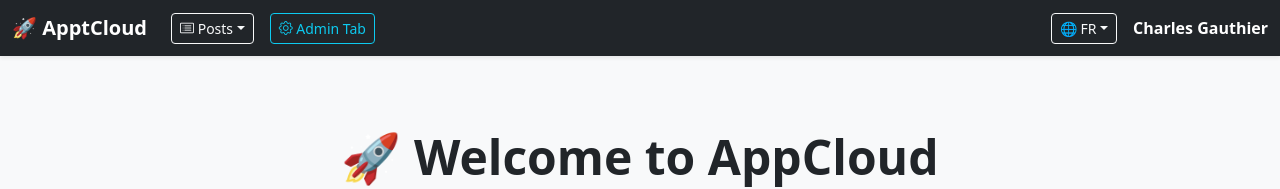
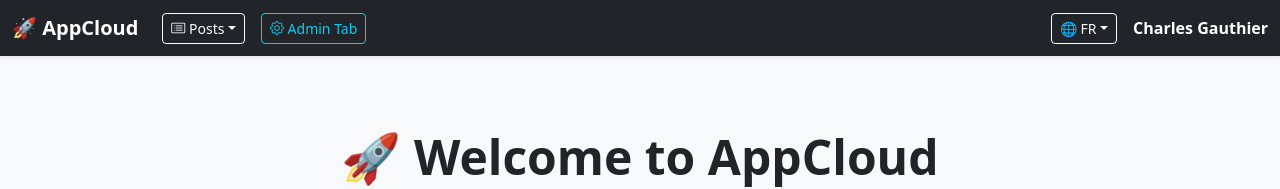
Before and after one commit to CharlesGAUTHIER1999/cloud-fullstack-app, a React (Vite) app in the folder frontend/: page / in a window 1280 px wide. Shown: the top 189 px of the page. Built offline with nearby package versions, Linux system fonts and the light colour scheme.

Commit message:
final version

```diff
--- a/frontend/src/layouts/AppLayout.jsx
+++ b/frontend/src/layouts/AppLayout.jsx
@@ -19,7 +19,7 @@ export default function AppLayout() {
                     <div className="d-flex align-items-center gap-2">
                         {/* Logo */}
                         <Link className="navbar-brand fw-bold me-3" to="/">
-                            🚀 ApptCloud
+                            🚀 AppCloud
                         </Link>
 
                         {/* Posts Dropdown */}
```
